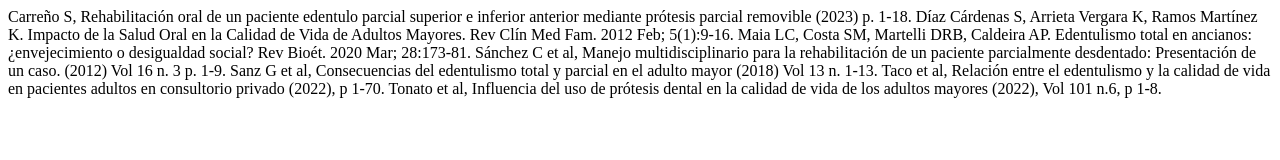
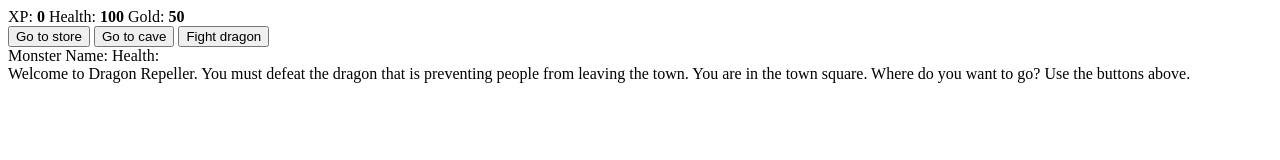
Before and after one commit to Ikaro1204/Role-Playing-Game--Javascript, a plain HTML site: page index.html in a window 1280 px wide. Drawn offline with Linux system fonts and the light colour scheme.

Commit message:
index.html

```diff
--- a/index.html
+++ b/index.html
@@ -1,7 +1,30 @@
-Carreño S, Rehabilitación oral de un paciente edentulo parcial superior e inferior anterior mediante prótesis parcial removible (2023) p. 1-18.
-Díaz Cárdenas S, Arrieta Vergara K, Ramos Martínez K. Impacto de la Salud Oral en la Calidad de Vida de Adultos Mayores. Rev Clín Med Fam. 2012 Feb; 5(1):9-16.
-Maia LC, Costa SM, Martelli DRB, Caldeira AP. Edentulismo total en ancianos: ¿envejecimiento o desigualdad social? Rev Bioét. 2020 Mar; 28:173-81.
-Sánchez C et al, Manejo multidisciplinario para la rehabilitación de un paciente parcialmente desdentado: Presentación de un caso. (2012) Vol 16 n. 3 p. 1-9.
-Sanz G et al, Consecuencias del edentulismo total y parcial en el adulto mayor (2018) Vol 13 n. 1-13.
-Taco et al, Relación entre el edentulismo y la calidad de vida en pacientes adultos en consultorio privado (2022), p 1-70.
-Tonato et al, Influencia del uso de prótesis dental en la calidad de vida de los adultos mayores  (2022), Vol 101 n.6, p 1-8.
+<!DOCTYPE html>
+<html lang="en">
+  <head>
+    <meta charset="utf-8">
+    <link rel="stylesheet" href="./styles.css">
+    <title>RPG - Dragon Repeller</title>
+  </head>
+  <body>
+    <div id="game">
+      <div id="stats">
+        <span class="stat">XP: <strong><span id="xpText">0</span></strong></span>
+        <span class="stat">Health: <strong><span id="healthText">100</span></strong></span>
+        <span class="stat">Gold: <strong><span id="goldText">50</span></strong></span>
+      </div>
+      <div id="controls">
+        <button id="button1">Go to store</button>
+        <button id="button2">Go to cave</button>
+        <button id="button3">Fight dragon</button>
+      </div>
+      <div id="monsterStats">
+        <span class="stat">Monster Name: <strong><span id="monsterName"></span></strong></span>
+        <span class="stat">Health: <strong><span id="monsterHealth"></span></strong></span>
+      </div>
+      <div id="text">
+        Welcome to Dragon Repeller. You must defeat the dragon that is preventing people from leaving the town. You are in the town square. Where do you want to go? Use the buttons above.
+      </div>
+    </div>
+    <script src="./script.js"></script>
+  </body>
+</html>
```
